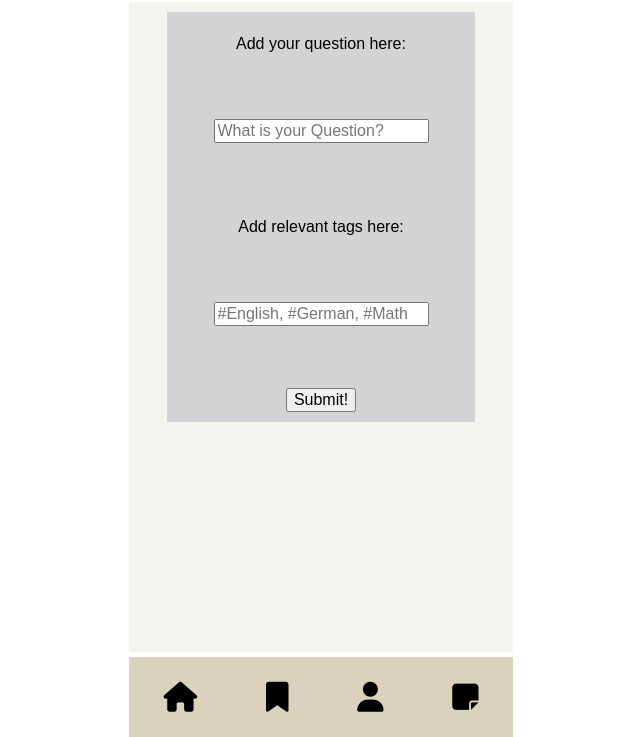
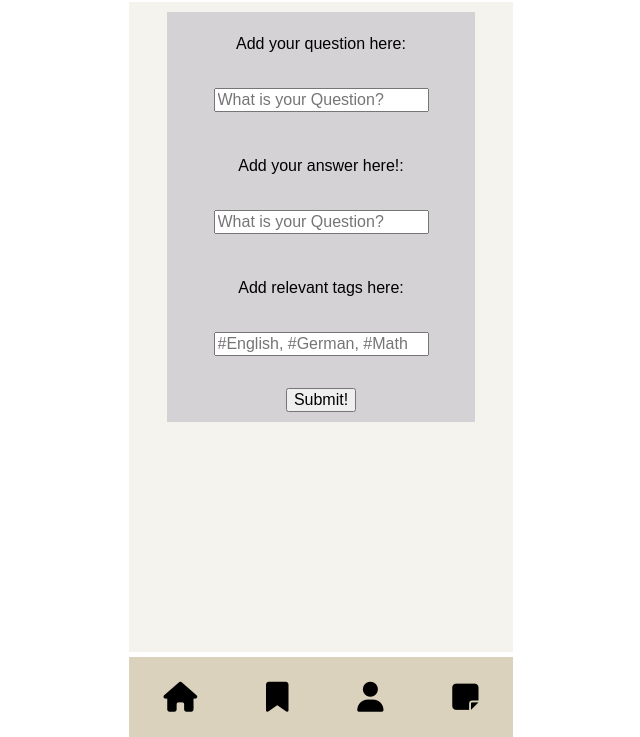
Before and after one commit to Alexander-Schulte/quiz-app-alex, a website: page create.html in a window 1280 px wide. Shown: the part 63-800 px from the top of the page, without its empty margins (319-959 px from the left). Drawn offline with Linux system fonts and the light colour scheme.

Commit message:
Add first changes MISTAKES

```diff
--- a/create.html
+++ b/create.html
@@ -10,14 +10,12 @@
 
     <script
       src="https://kit.fontawesome.com/0a5eba83a2.js"
-
       crossorigin="anonymous"
     ></script>
   </head>
   <body>
     <div class="container">
       <header class="container__header">
-
         <h1>Quiz App</h1>
       </header>
 
@@ -31,6 +29,18 @@
               type="text"
               name="question"
               id="question-box__input-question"
+              class="question-box-form__question"
+              placeholder="What is your Question?"
+              required
+            />
+
+            <label class="question-box-form__label" for="question-box__question"
+              >Add your answer here!:</label
+            >
+            <input
+              type="text"
+              name="answer"
+              id="question-box__input-answer"
               class="question-box-form__question"
               placeholder="What is your Question?"
               required
@@ -64,7 +74,5 @@
     </div>
 
     <script src="create.js"></script>
-
-
   </body>
 </html>
--- a/create.js
+++ b/create.js
@@ -1,4 +1,12 @@
-const button = document.querySelectorAll('button')
+import { pushSection } from ./src/lib/debug.js;
+
+const form = document.querySelector("form");
+
+form.addEventListener("submit" , (event) => {
+  event.preventDefault();
+}
+
+/* const button = document.querySelectorAll('button')
 const form = document.querySelector('form')
 const data = []
 
@@ -14,4 +22,4 @@ form.addEventListener('submit', event => {
   console.log(data)
 
   form.reset()
-})
+}) */
```
